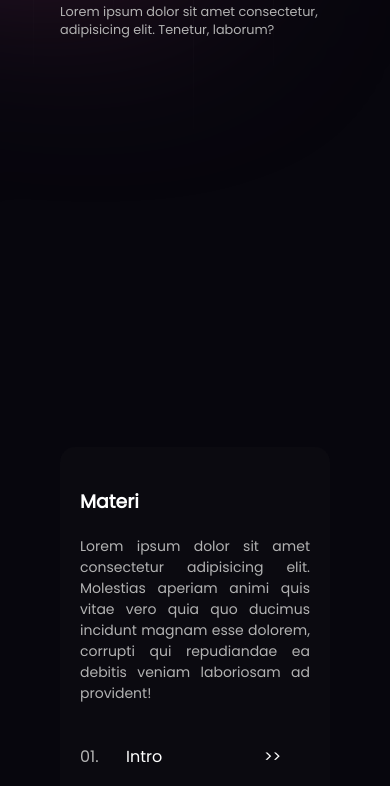
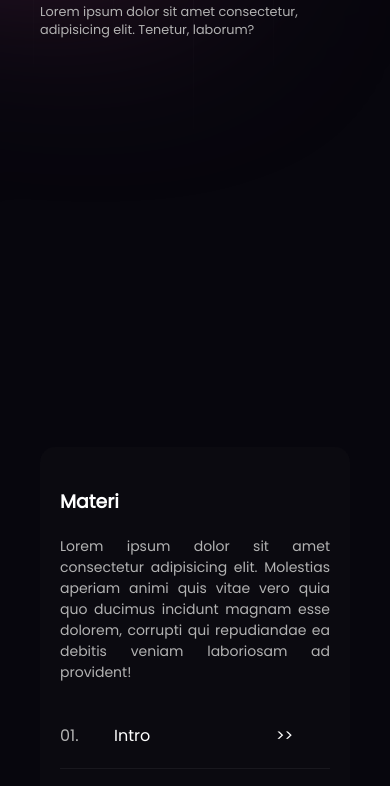
Before and after one commit to webzitcon7/webzitcon7.github.io, a plain HTML site: page index.html in a window 390 px wide. Shown: the part 501-1287 px from the top of the page. Drawn offline with Linux system fonts and the light colour scheme.

Commit message:
perubaha di css responsive container

```diff
--- a/scss/main.scss
+++ b/scss/main.scss
@@ -23,6 +23,10 @@ $colorBorder : rgba(255, 255, 255, 0.06);
     @media(max-width: 1024px){
         padding-left: 60px;
         padding-right: 60px;
+    }
+    @media(max-width: 767px){
+        padding-left: 40px;
+        padding-right: 40px;
     }
 }
 
```
Also changed, not shown: scss/main.css, 1 other file.
